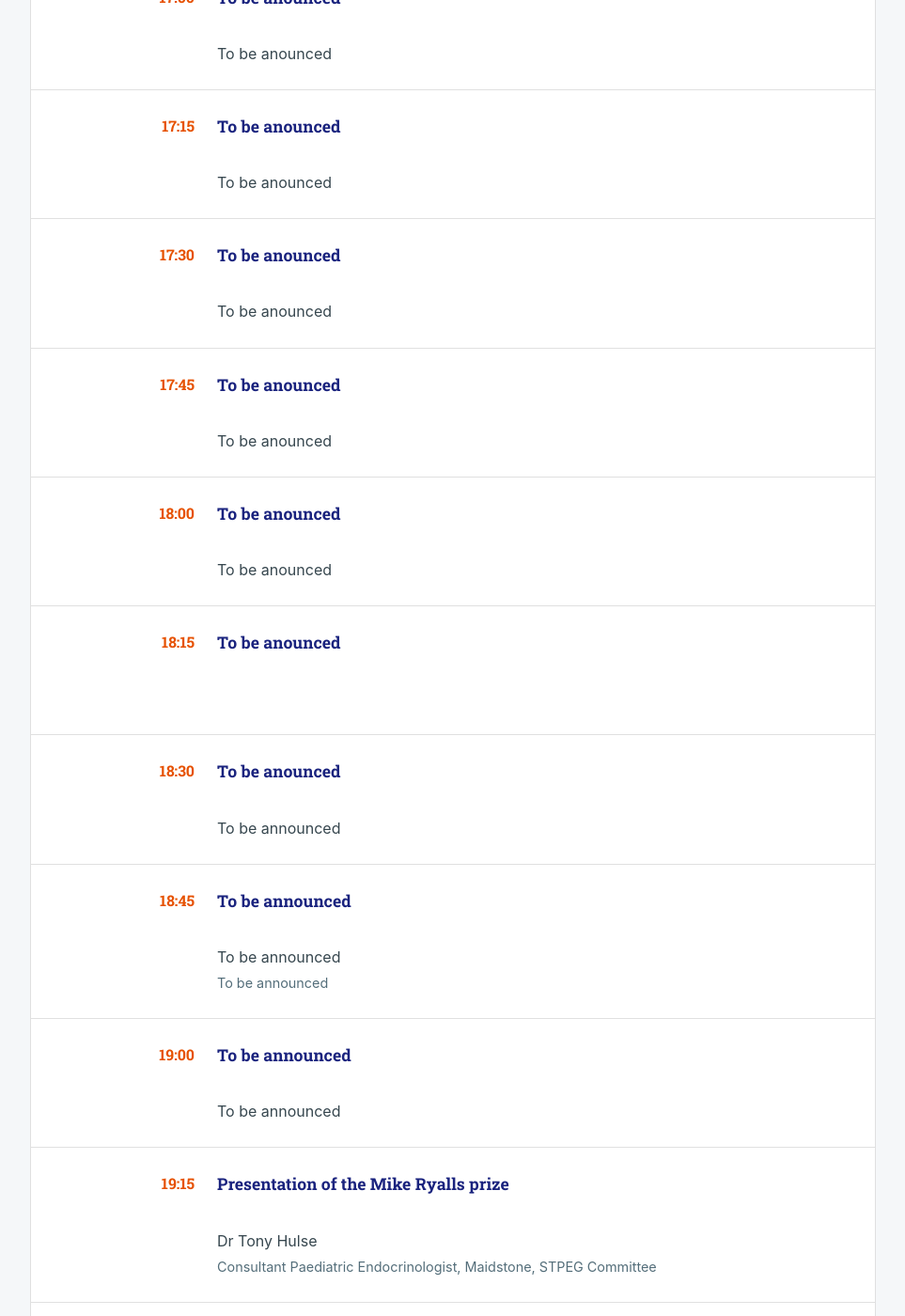
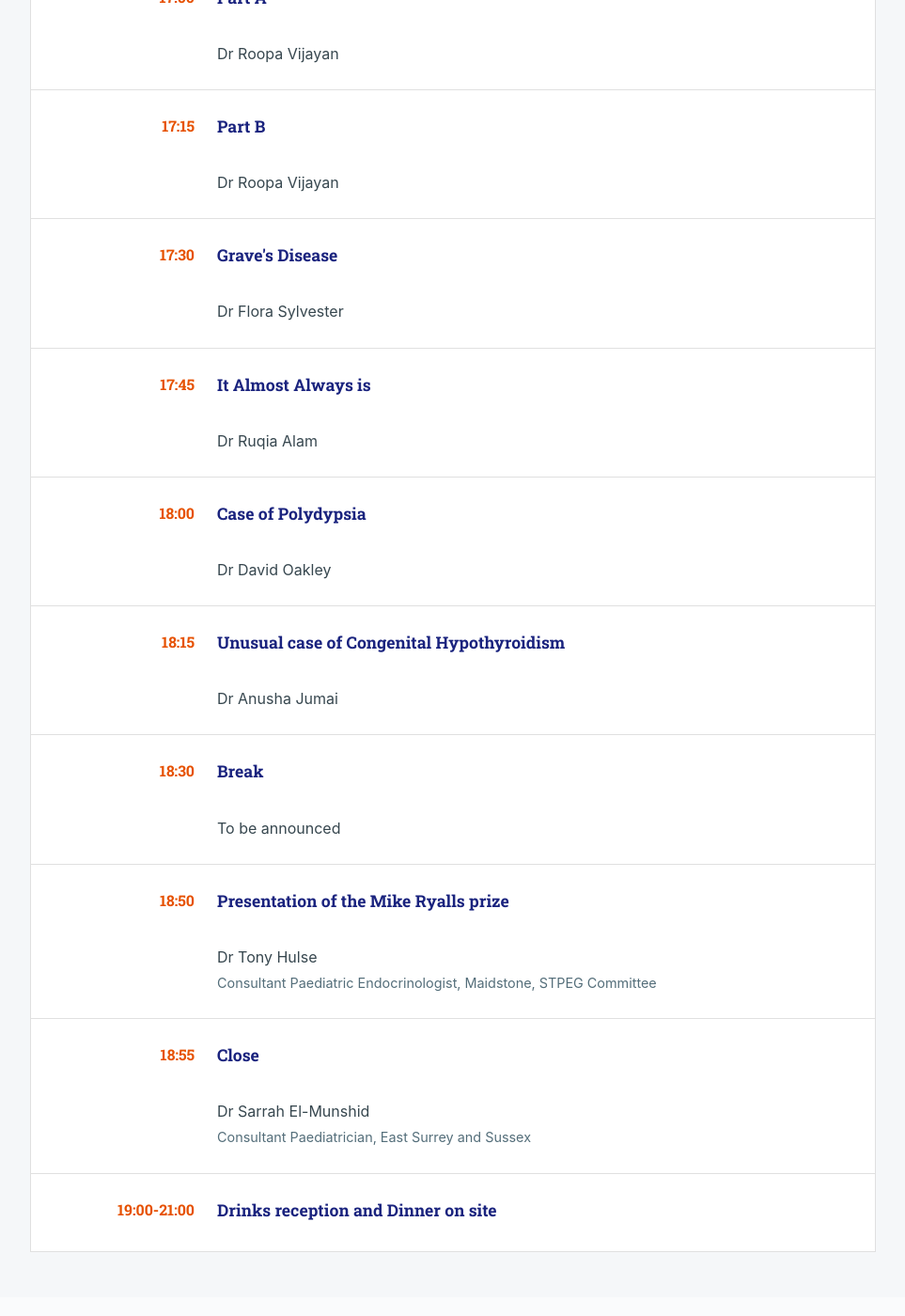
Before and after one commit to eatyourpeas/stpeg, a Jekyll site: the page built from _events/spring-2026.md, in a window 1280 px wide and 1400 px high, scrolled down 2257 px. Shown: the whole window at 94% size, without its empty margins (158-1121 px from the left). Built offline with Jekyll 4.4.1, drawn with Linux system fonts in a browser that asks for light colours; some of the changed text lies outside the part shown.

Commit message:
spring 2026 cases

```diff
--- a/_events/spring-2026.md
+++ b/_events/spring-2026.md
@@ -32,46 +32,42 @@ schedule:
   - time: "16:40-17:00"
     title: "Tea / Coffee Break and display tour"
   - time: "17:00"
-    title: "To be anounced"
-    speaker: "To be anounced"
+    title: "Part A"
+    speaker: "Dr Roopa Vijayan"
     description: ""
   - time: "17:15"
-    title: "To be anounced"
-    speaker: "To be anounced"
+    title: "Part B"
+    speaker: "Dr Roopa Vijayan"
     description: ""
   - time: "17:30"
-    title: "To be anounced"
-    speaker: "To be anounced"
+    title: "Grave's Disease"
+    speaker: "Dr Flora Sylvester"
     description: ""
   - time: "17:45"
-    title: "To be anounced"
-    speaker: "To be anounced"
+    title: "It Almost Always is"
+    speaker: "Dr Ruqia Alam"
     description: ""
   - time: "18:00"
-    title: "To be anounced"
-    speaker: "To be anounced"
+    title: "Case of Polydypsia"
+    speaker: "Dr David Oakley"
     description: ""
   - time: "18:15"
-    title: "To be anounced"
-    speaker: ""
+    title: "Unusual case of Congenital Hypothyroidism"
+    speaker: "Dr Anusha Jumai"
     description: ""
   - time: "18:30"
-    title: "To be anounced"
+    title: "Break"
     speaker: "To be announced"
     description: ""
-  - time: "18:45"
-    title: "To be announced"
-    speaker: "To be announced"
-    description: "To be announced"
-  - time: "19:00"
-    title: "To be announced"
-    speaker: "To be announced"
-    description: ""
-  - time: "19:15"
+  - time: "18:50"
     title: "Presentation of the Mike Ryalls prize"
     speaker: "Dr Tony Hulse"
     description: "Consultant Paediatric Endocrinologist, Maidstone, STPEG Committee"
-  - time: "19:30-21:00"
+  - time: "18:55"
+    title: "Close"
+    speaker: "Dr Sarrah El-Munshid"
+    description: "Consultant Paediatrician, East Surrey and Sussex"
+  - time: "19:00-21:00"
     title: "Drinks reception and Dinner on site"
 sponsors: []
 acknowledgements: "Sponsor information will be updated when available."
```
